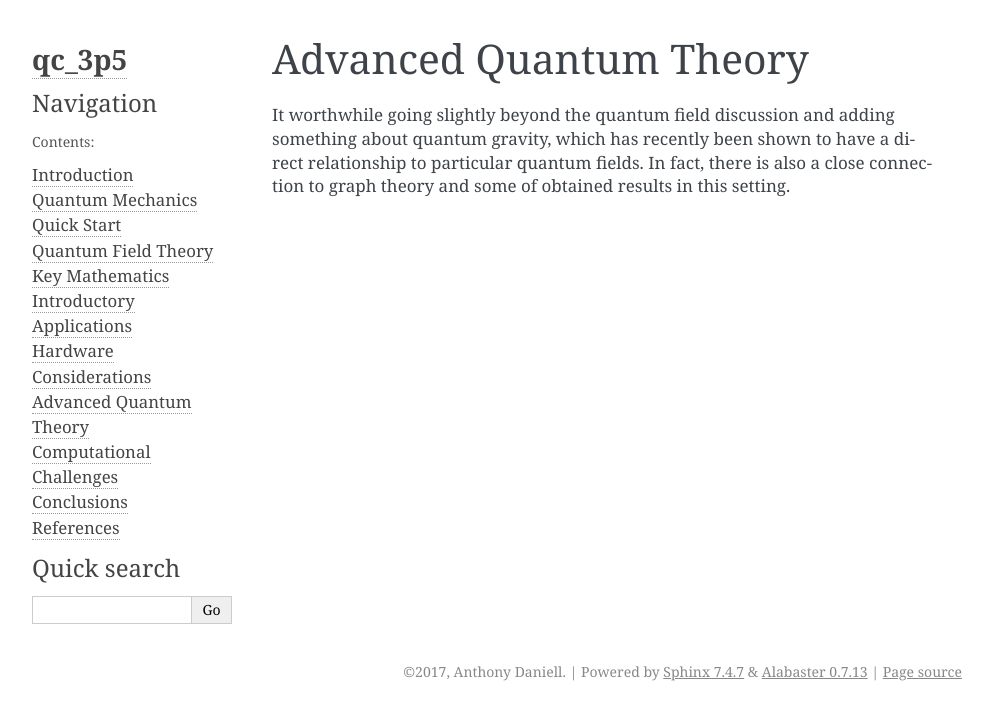
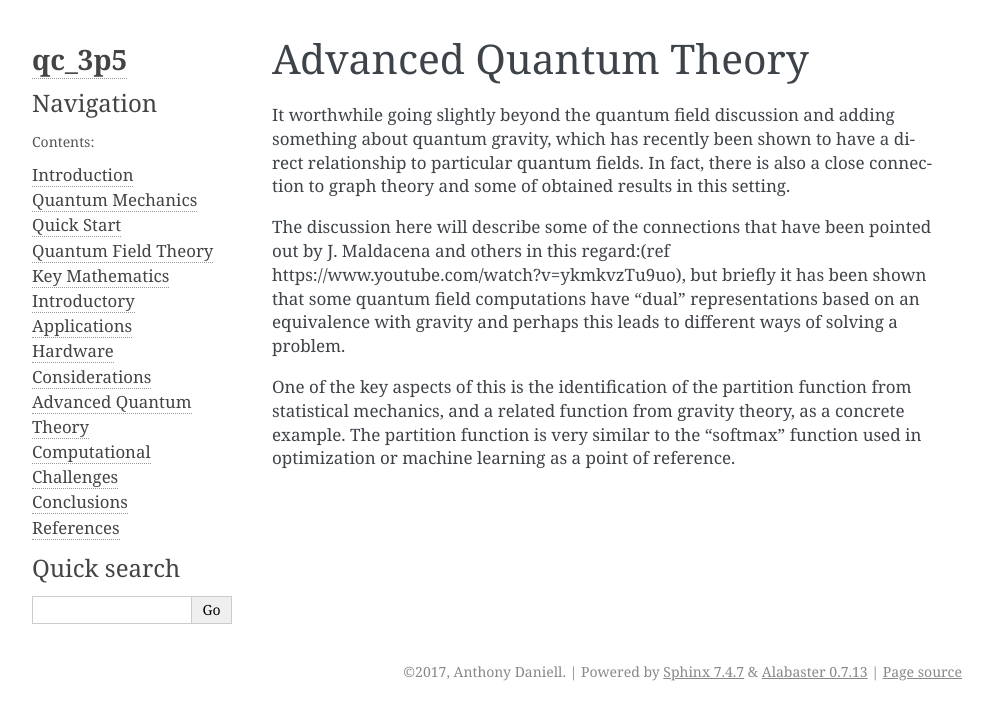
Before and after one commit to td2014/qc_3p5, a Sphinx documentation site: the page built from docs/docs/advanced_quantum_theory.rst, in a window 1280 px wide. Shown: the top 720 px of the page, without its empty margins (148-1141 px from the left). Built offline with Sphinx 7.4.7, drawn with Linux system fonts in a browser that asks for light colours.

Commit message:
Added some text about QFT-gravity duality

```diff
--- a/docs/docs/advanced_quantum_theory.rst
+++ b/docs/docs/advanced_quantum_theory.rst
@@ -4,3 +4,12 @@ Advanced Quantum Theory
 It worthwhile going slightly beyond the quantum field discussion and adding something about
 quantum gravity, which has recently been shown to have a direct relationship to particular quantum fields.
 In fact, there is also a close connection to graph theory and some of obtained results in this setting.
+
+The discussion here will describe some of the connections that have been pointed out by
+J. Maldacena and others in this regard:(ref https://www.youtube.com/watch?v=ykmkvzTu9uo), but briefly
+it has been shown that some quantum field computations have "dual" representations based on
+an equivalence with gravity and perhaps this leads to different ways of solving a problem.
+
+One of the key aspects of this is the identification of the partition function from statistical mechanics,
+and a related function from gravity theory, as a concrete example.  The partition function is very similar
+to the "softmax" function used in optimization or machine learning as a point of reference.
```
Also changed, not shown: 5 other files.
